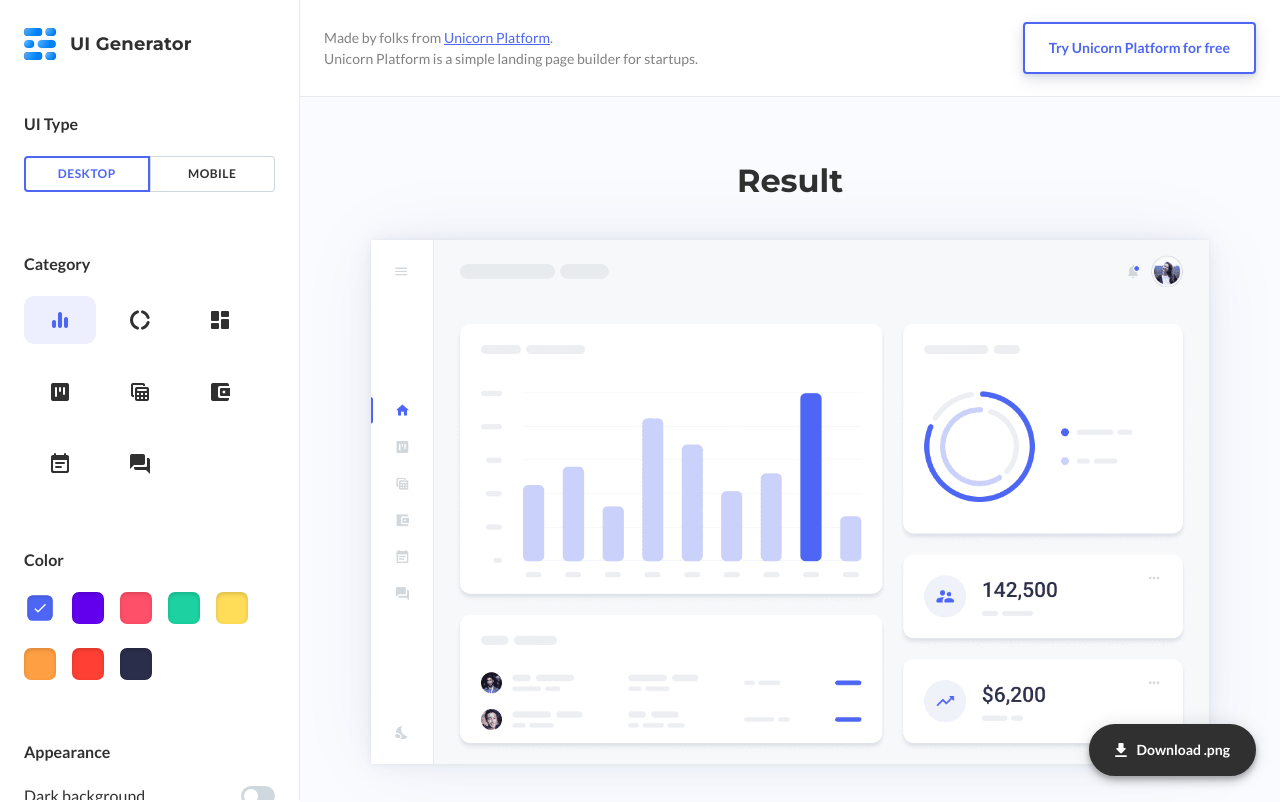
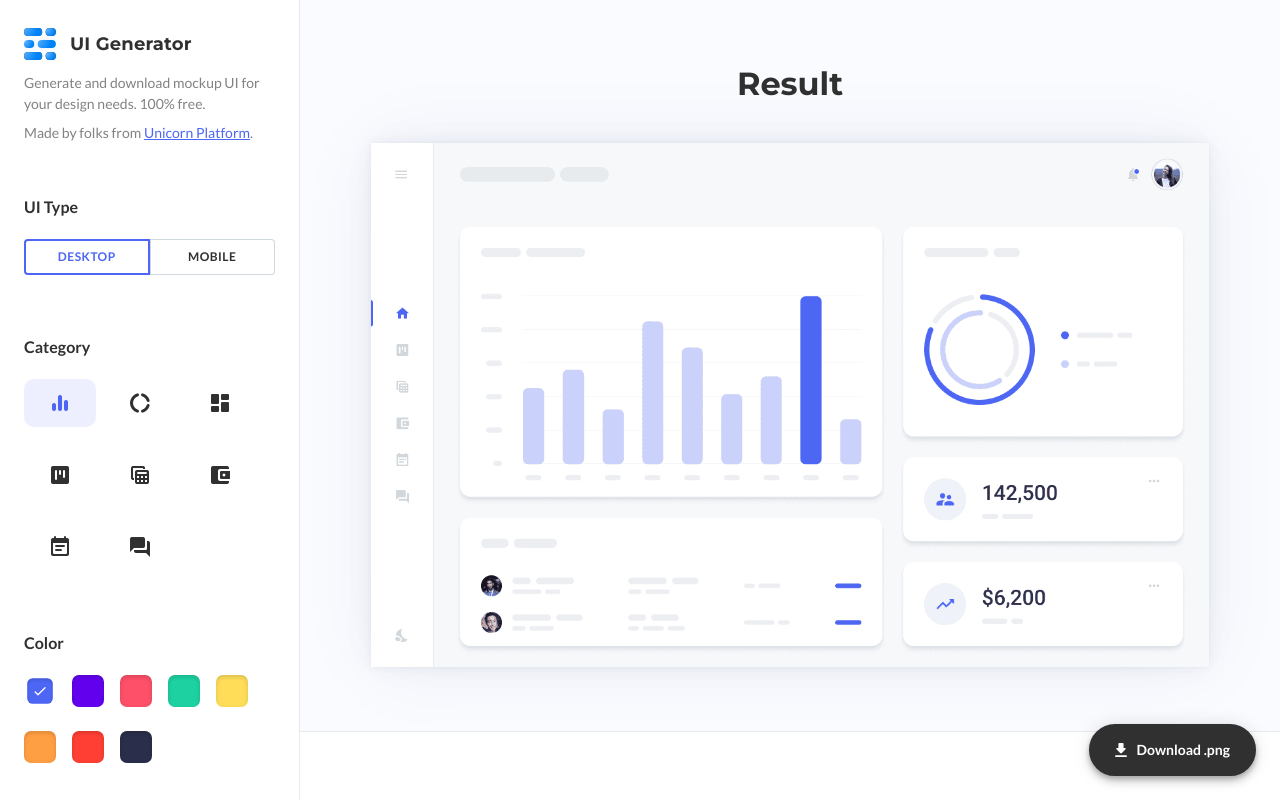
Before and after one commit to unicornplatform/ui-generator, a React (Create React App) app: page / in a window 1280 px wide. Shown: the top 802 px of the page. Built offline with nearby package versions, Linux system fonts and the light colour scheme.

Commit message:
Navigation bar fix

```diff
--- a/src/App.scss
+++ b/src/App.scss
@@ -268,6 +268,17 @@ body {
 			border-color: #000;
 		}
 	}
+	&_ph {
+		background-color: #DA552F;
+		border-color: #DA552F;
+		min-width: 247px;
+		&:hover {
+			background-color: #FF4400;
+			border-color: #FF4400;
+			box-shadow: 0px 2px 4px rgba(255, 68, 0, 0.16), 0px 6px 12px rgba(255, 68, 0, 0.25);
+			transform: translateY(-3px);
+		}
+	}
 	&_download {
 
 		//@media (max-width: $br-desktop) {
@@ -342,7 +353,7 @@ body {
 			}
 		}
 
-		padding: 128px 16px 0;
+		padding: 100px 16px 0;
 		text-align: center;
 		position: fixed;
 		width: 100%;
@@ -422,10 +433,16 @@ body {
 	height: 100%;
 	overflow: auto;
 	&__container {}
-
+	&__description {
+		color: $c-neutral-2;
+		@extend %ts-description;
+		p:first-child {
+			margin-bottom: 8px;
+		}
+	}
 	&__logo-box {
 		padding: 28px 24px;
-		user-select: none;
+		//user-select: none;
 		z-index: 110;
 		line-height: 0;
 		@media (max-width: $br-desktop) {
@@ -441,6 +458,9 @@ body {
 			opacity: 0.70;
 		}
 		transition: opacity 0.2s ease;
+		&.sidebar-only {
+			margin-bottom: 12px;
+		}
 	}
 	&__name {
 		@extend %ts-logo;
@@ -721,9 +741,9 @@ body {
 	&:after {
 		bottom: 0;
 	}
-	&:hover {
-		opacity: 0.6;
-	}
+	// &:hover {
+	// 	opacity: 0.6;
+	// }
 	&.js-active span {
 		transform: scaleX(0) translateX(-50%);
 	}
@@ -915,6 +935,8 @@ body {
   }
 }
 
+//FOR PH LAUNCH v
+
 .not-found {
 	&__container {
 		display: flex;
@@ -929,3 +951,21 @@ body {
 		line-height: 1em;
 	}
 }
+
+.navigation {
+	@media (min-width: $br-desktop + 1) {
+		display: none;
+	}
+}
+	.button_ph {
+		display: none;
+	}
+
+// .sidebar {
+// 	&__description {
+// 		display: none;
+// 	}
+// 	&__logo-link {
+// 		margin-bottom: 0;
+// 	}
+// }
--- a/src/Burger.js
+++ b/src/Burger.js
@@ -33,10 +33,10 @@ class Burger extends Component {
 			}
 			>
 			<div className="navigation__description mobile-only">
+						<p>Generate and download mockup UI for your design needs. 100% free.</p>
 						<p>Made by folks from <a className="link" href="https://unicornplatform.com?ref=ui" target="_blank">Unicorn Platform</a>.</p>
-						<p>Unicorn Platform is a simple landing page builder for startups.</p>
 					</div>
-					<Button target="_blank" className="mobile-only navigation__mobile-menu-button" htmlTag="a" buttonType="ghost" href="https://unicornplatform.com?ref=ui">Try Unicorn Platform for free</Button>
+					<Button target="_blank" className="mobile-only navigation__mobile-menu-button button_ph" htmlTag="a" buttonType="primary" href="https://unicornplatform.com?ref=ui">Support us on Product Hunt 😻</Button>
 			</div>
 			</>
 		)
--- a/src/Navigation.js
+++ b/src/Navigation.js
@@ -14,10 +14,10 @@ class Navigation extends Component {
 						</a>
 					</div>
 					<div className="navigation__description desktop-only">
+						<p>Generate and download mockup UI for your design needs. 100% free.</p>
 						<p>Made by folks from <a className="link" href="https://unicornplatform.com?ref=ui" target="_blank">Unicorn Platform</a>.</p>
-						<p>Unicorn Platform is a simple landing page builder for startups.</p>
 					</div>
-					<Button target="_blank" className="desktop-only" htmlTag="a" buttonType="ghost" href="https://unicornplatform.com?ref=ui">Try Unicorn Platform for free</Button>
+					<Button target="_blank" className="desktop-only button_ph" htmlTag="a" buttonType="primary" href="https://producthunt.com">Support us on Product Hunt 😻</Button>
 					<Burger className="mobile-only" />
 				</div>
 
--- a/src/Sidebar.js
+++ b/src/Sidebar.js
@@ -9,10 +9,14 @@ class Sidebar extends Component {
 		return (
 			<div className="sidebar">
 					<div className="sidebar__logo-box">
-						<a className="sidebar__logo-link" href="/" target="_self">
+						<a className="sidebar__logo-link sidebar-only" href="/" target="_self">
 							<img className="sidebar__logo" src="logo.svg" alt="" />
 							<span className="sidebar__name">UI Generator</span>
 						</a>
+						<div className="sidebar__description">
+							<p>Generate and download mockup UI for your design needs. 100% free.</p>
+							<p>Made by folks from <a className="link" href="https://unicornplatform.com?ref=ui" target="_blank">Unicorn Platform</a>.</p>
+						</div>
 					</div>
 
 						<div className="sidebar__options-wrapper">
```
